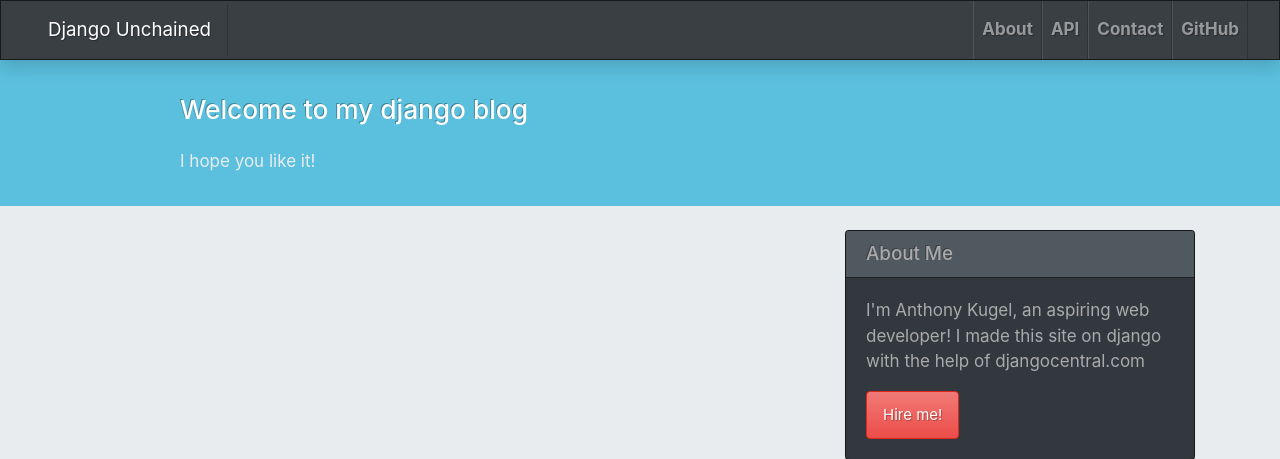
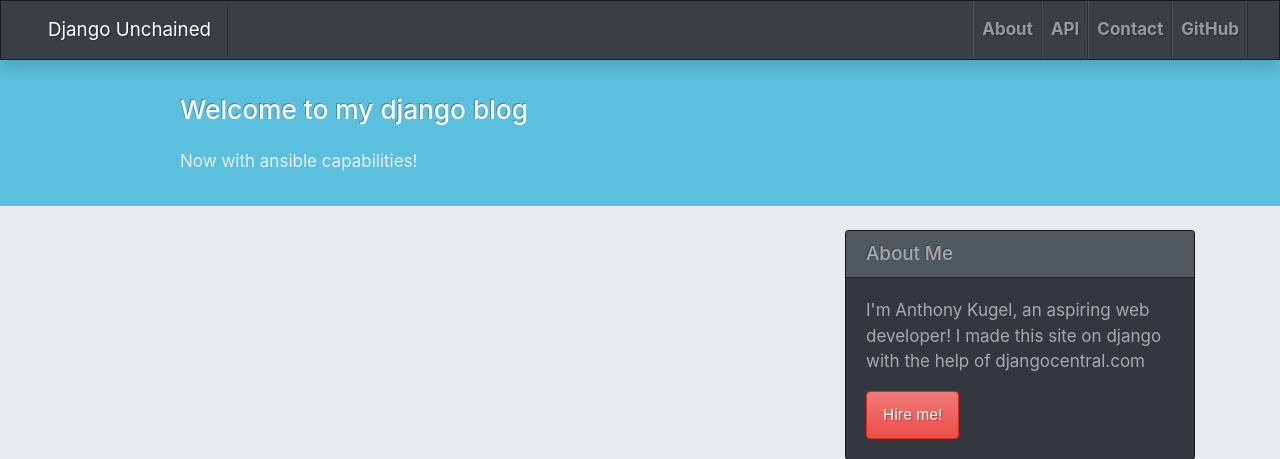
Before and after one commit to aokugel/Django-Blog-Website, a Django app: page / in a window 1280 px wide. Shown: the top 459 px of the page. Run offline with Django 3.2, Linux system fonts and the light colour scheme; data that the repository does not hold is empty; some libraries are stand-ins or nearby versions.

Commit message:
Made some masthead changes

```diff
--- a/templates/index.html
+++ b/templates/index.html
@@ -8,7 +8,7 @@
             <div class=" col-md-8 col-md-10 mx-auto">
                 <div class="site-heading">
                     <h3 class=" site-heading my-4 mt-3 text-white"> Welcome to my django blog </h3>
-                    <p class="text-light">I hope you like it! &nbsp
+                    <p class="text-light">Now with ansible capabilities! &nbsp
                     </p>
                 </div>
             </div>
```
